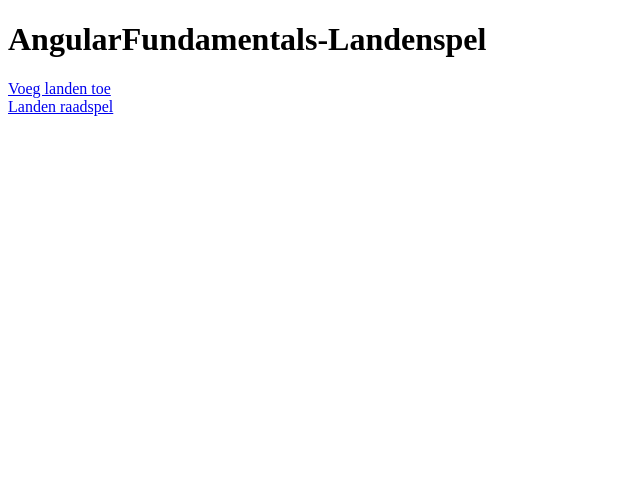
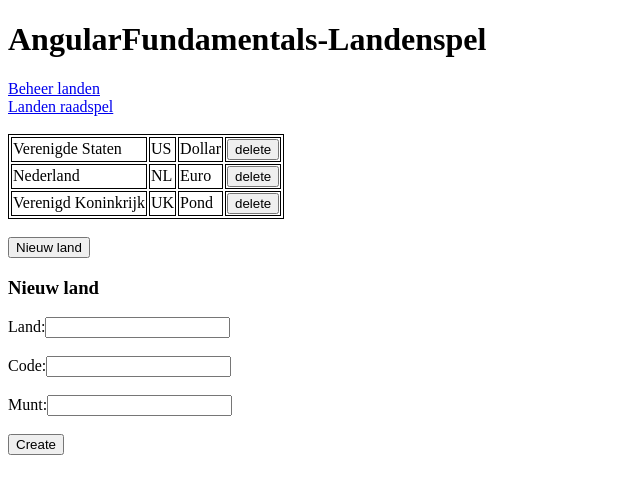
Before and after one commit to oraculo-nl/AngularFundamentals-Landenspel, an Angular app: page /landen/create in a window 1280 px wide. Before the commit this address led to /. Shown: the top 494 px of the page, without its empty margins (0-640 px from the left). Built offline with nearby package versions, Linux system fonts and the light colour scheme.

Commit message:
- implement create land, remaining files - change landenbeheer title

```diff
--- a/src/app/app-routing.module.ts
+++ b/src/app/app-routing.module.ts
@@ -1,12 +1,14 @@
 import { NgModule } from '@angular/core';
 import { RouterModule, Routes } from '@angular/router';
 import { KenJeLandComponent } from './ken-je-land/ken-je-land.component';
+import { CreateLandComponent } from './landen/create-land/create-land.component';
 import { UpdateLandComponent } from './landen/land/land.component';
 import { LandenComponent } from './landen/landen.component';
 
 const routes: Routes = [{
   path: 'landen', component: LandenComponent,
-  children: [{ path: 'land', component: UpdateLandComponent }]
+  children: [{ path: 'land', component: UpdateLandComponent },
+  { path: 'create', component: CreateLandComponent }]
 },
 { path: 'ken-je-land', component: KenJeLandComponent },];
 
--- a/src/app/app.component.html
+++ b/src/app/app.component.html
@@ -2,7 +2,7 @@
   {{ title }}
 </h1>
 
-<a [routerLink]="'landen'" routerLinkActive="active-link">Voeg landen toe</a><br>
+<a [routerLink]="'landen'" routerLinkActive="active-link">Beheer landen</a><br>
 <a [routerLink]="'ken-je-land'">Landen raadspel</a><br>
 
 <router-outlet></router-outlet>
--- a/src/app/app.module.ts
+++ b/src/app/app.module.ts
@@ -7,6 +7,7 @@ import { LandenComponent } from './landen/landen.component';
 import { KenJeLandComponent } from './ken-je-land/ken-je-land.component';
 import { UpdateLandComponent } from './landen/land/land.component';
 import { FormsModule, ReactiveFormsModule } from '@angular/forms';
+import { CreateLandComponent } from './landen/create-land/create-land.component';
 
 
 @NgModule({
@@ -14,7 +15,8 @@ import { FormsModule, ReactiveFormsModule } from '@angular/forms';
     AppComponent,
     LandenComponent,
     KenJeLandComponent,
-    UpdateLandComponent
+    UpdateLandComponent,
+    CreateLandComponent
   ],
   imports: [
     BrowserModule,
--- a/src/app/providers/landen-lijst.service.ts
+++ b/src/app/providers/landen-lijst.service.ts
@@ -22,18 +22,17 @@ export class LandenLijstService {
     if (index > -1) {
       this.landen[index] = land;
     }
-    console.log(this.landen);
     return of({});
   }
 
   public createLand(land: Land): Observable<{}> {
+    land.id = this.landen.length + 1;
     this.landen.push(land);
     return of({});
 
   }
 
   public deleteLand(id: number): Observable<{}> {
-    console.log(id);
     let index = this.landen.findIndex(l => l.id == id);
     if (index > -1) {
       this.landen.splice(index,1);
```
